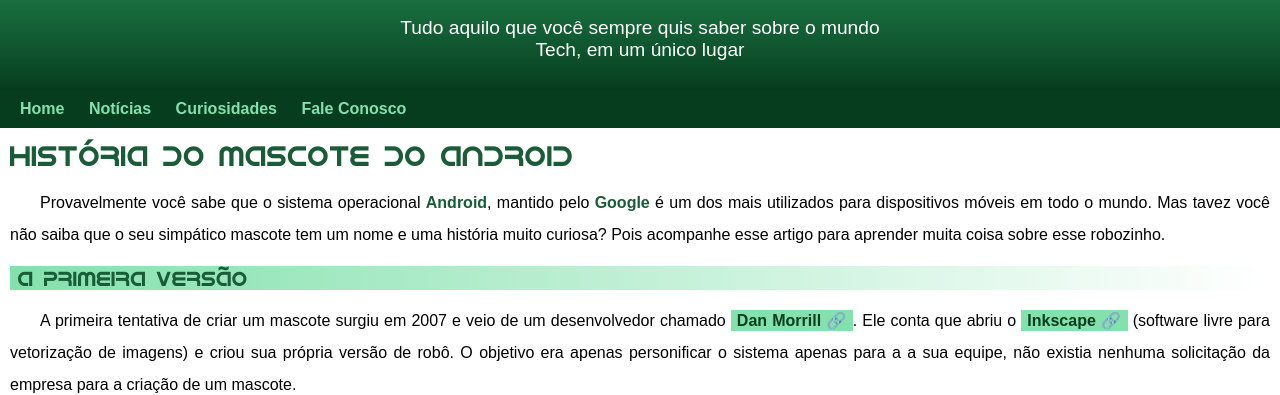
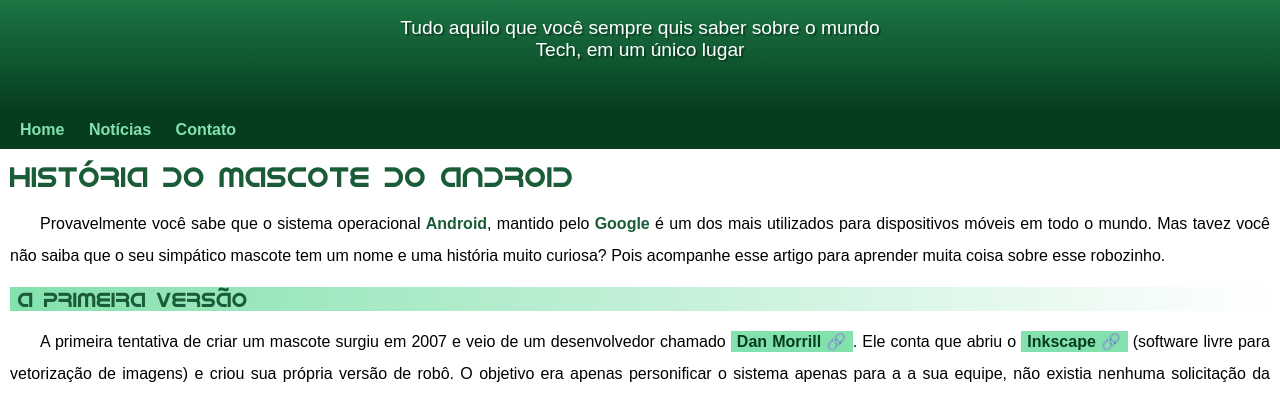
Before and after one commit to miqueiasmoreira/projeto-android, a plain HTML site: page index.html in a window 1280 px wide. Shown: the part 100-495 px from the top of the page. Drawn offline with Linux system fonts and the light colour scheme.

Commit message:
Problema de padding corrigido

```diff
--- a/index.html
+++ b/index.html
@@ -17,8 +17,7 @@
     <nav>
         <a href="#">Home</a>
         <a href="#">Notícias</a>
-        <a href="#">Curiosidades</a>
-        <a href="#">Fale Conosco</a>
+        <a href="#">Contato</a>
     </nav>
     <main>
         <article>
--- a/style/style.css
+++ b/style/style.css
@@ -66,8 +66,9 @@ header > p {
     max-width: 500px;
     padding-left: 10px;
     padding-right: 10px;
-    margin-bottom: 30px;
+    padding-bottom: 50px;
     margin: auto;
+    text-shadow: 2px 2px 0px rgba(0, 0, 0, 0.315);
 }
 
 nav {
```
